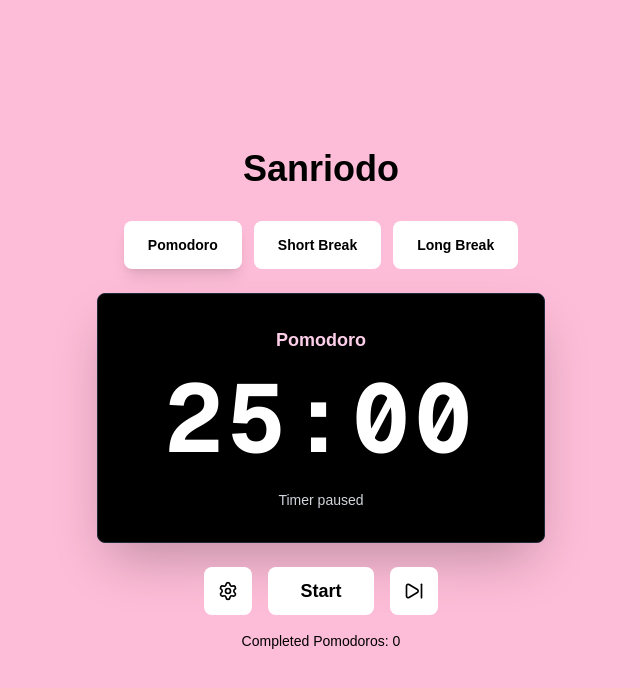
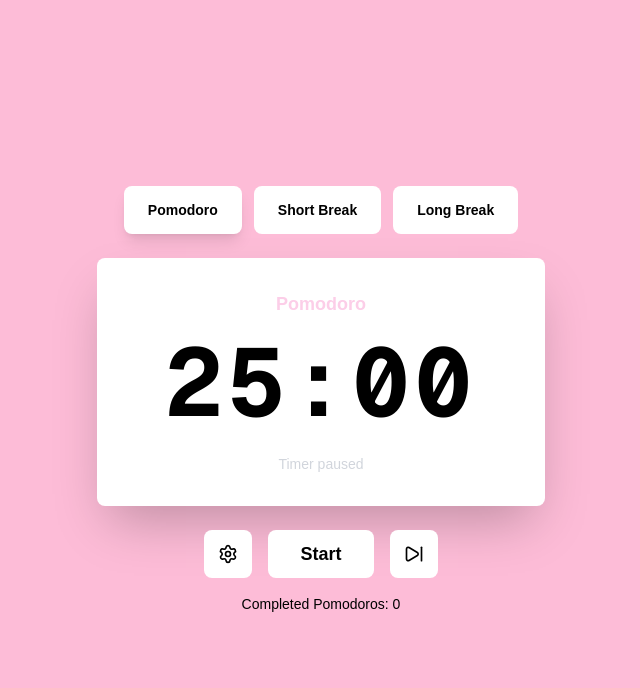
Before and after one commit to richerduong/pomodoro, a Next.js app: page / in a window 1280 px wide. Shown: the top 688 px of the page, without its empty margins (319-959 px from the left). Built offline with nearby package versions, Linux system fonts and the light colour scheme.

Commit message:
fix: remove title

```diff
--- a/src/components/Timer.tsx
+++ b/src/components/Timer.tsx
@@ -129,9 +129,6 @@ const Timer: React.FC<TimerProps> = ({ onModeChange }) => {
   return (
     <div className="w-full max-w-md text-center">
 
-      {/* Title */}
-      <h1 className="text-4xl font-bold text-black mb-8">Sanriodo</h1>
-
       {/* Mode Selection Buttons */}
       <div className="flex gap-3 justify-center">
         <button
@@ -163,7 +160,7 @@ const Timer: React.FC<TimerProps> = ({ onModeChange }) => {
       </div>
 
       {/* Timer Box - Only timer display */}
-      <div className="bg-black rounded-lg shadow-2xl p-8 border border-gray-800 mt-6 mb-6">
+      <div className="bg-white rounded-lg shadow-2xl p-8 mt-6 mb-6">
         <div className="text-center">
           {/* Current Mode Label */}
           <div className="text-pink-200 text-lg font-semibold mb-4">
@@ -171,7 +168,7 @@ const Timer: React.FC<TimerProps> = ({ onModeChange }) => {
           </div>
 
           {/* Timer Display */}
-          <div className="text-6xl md:text-8xl font-mono font-bold text-white tracking-wider">
+          <div className="text-6xl md:text-8xl font-mono font-bold text-black tracking-wider">
             {formatTime(timeLeft)}
           </div>
 
```
